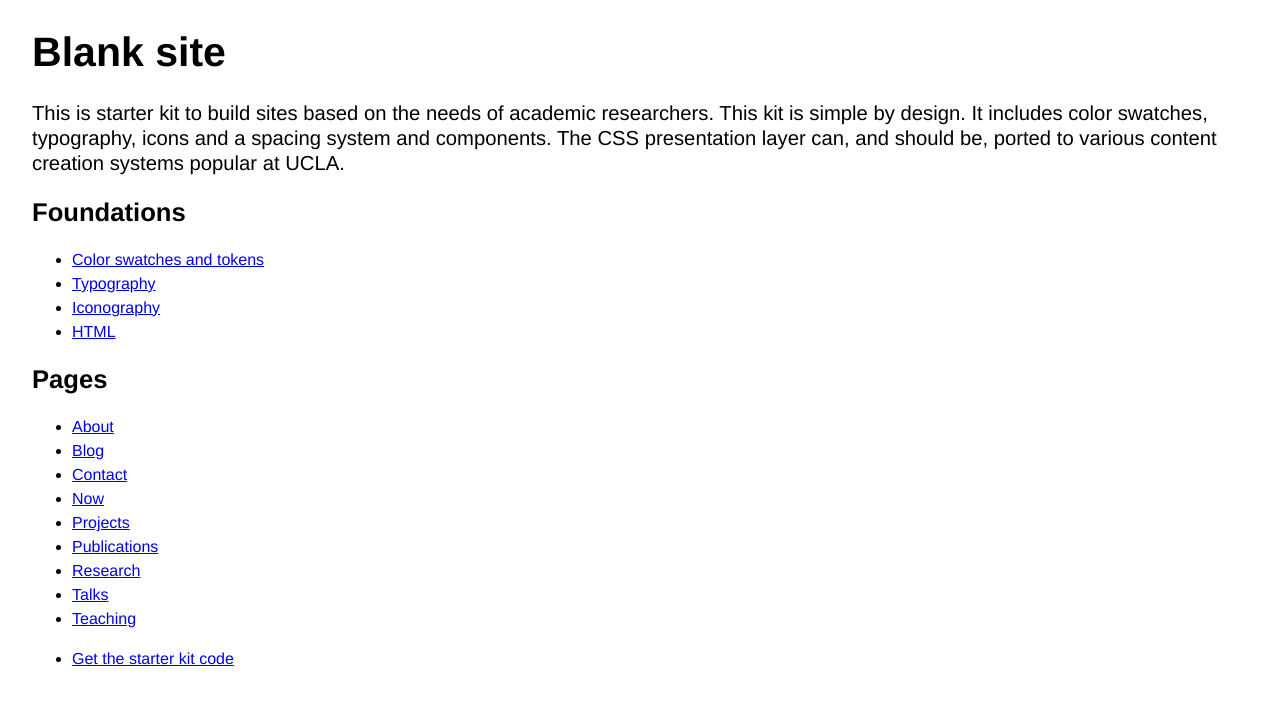
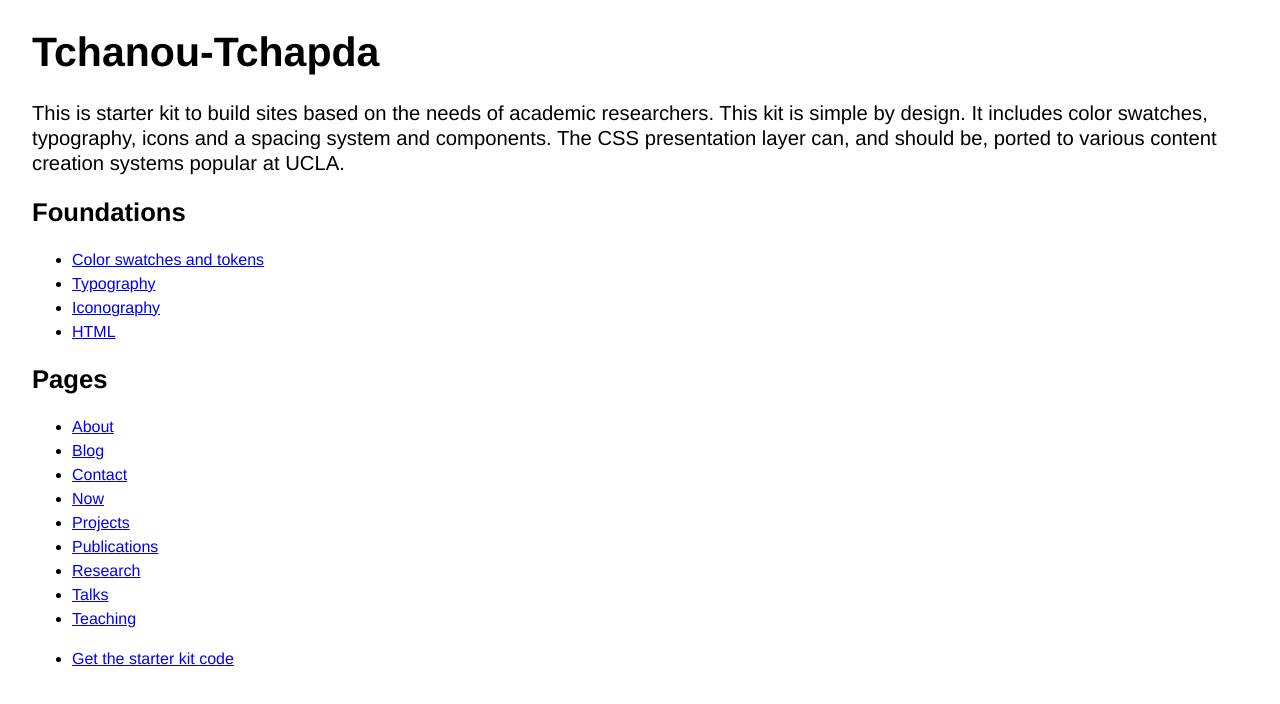
Before and after one commit to Tchanou-Tchapda/Tchanou-Tchapda.github.io, a website: page index.html in a window 1280 px wide. Drawn offline with Linux system fonts and the light colour scheme.

Commit message:
Change to Tchanou-Tchapda

```diff
--- a/index.html
+++ b/index.html
@@ -6,12 +6,12 @@
     <meta charset="utf-8">
     <meta name="viewport" content="width=device-width, initial-scale=1.0" />
     <link rel="stylesheet" href="css/styles.css">
-    <title>Blank site</title>
+    <title>Tchanou-Tchapda</title>
   </head>
 
   <body>
     <header>
-      <h1>Blank site</h1>
+      <h1>Tchanou-Tchapda</h1>
       <p class="standfirst">This is starter kit to build sites based on the needs of academic researchers. This kit is simple by design. It includes color swatches, typography, icons and a spacing system and components. The CSS presentation layer can, and should be, ported to various content creation systems popular at UCLA.</p>
 
     </header>
```
